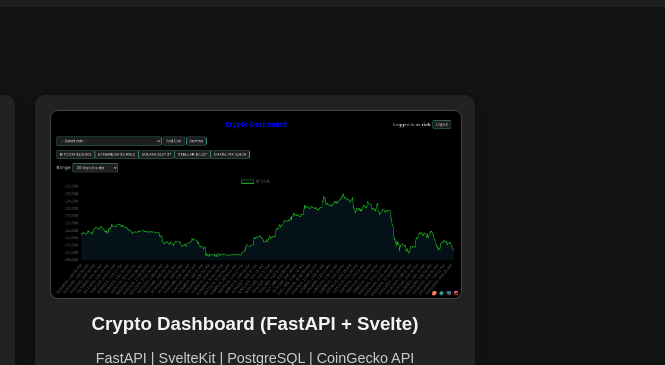
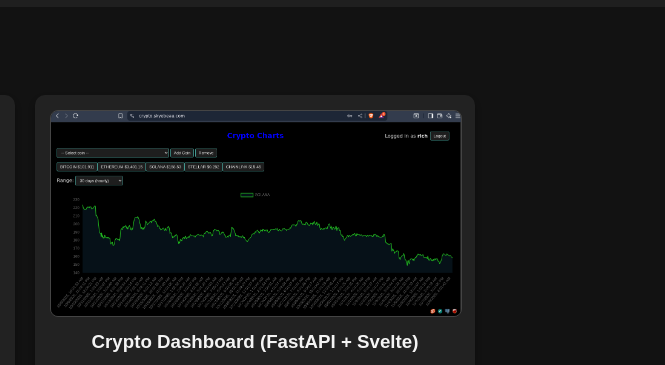
Before and after one commit to leblancr/portfolio, a plain HTML site: page index.html in a window 1280 px wide. Shown: the part 147-512 px from the top of the page, 615-1280 px from the left. Drawn offline with Linux system fonts and the light colour scheme.

Commit message:
changed crypto-dashboard to crypto-charts

```diff
--- a/index.html
+++ b/index.html
@@ -37,9 +37,9 @@
         </div>
       </div>
 
-      <!-- Crypto Dashboard -->
+      <!-- Crypto Charts -->
       <div class="project-card">
-        <img src="images/crypto-dashboard.png" alt="Crypto Dashboard Screenshot">
+        <img src="images/crypto-charts.png" alt="Crypto Dashboard Screenshot">
         <h3>Crypto Dashboard (FastAPI + Svelte)</h3>
         <p>FastAPI | SvelteKit | PostgreSQL | CoinGecko API</p>
         <p>
```
Also changed, not shown: images/crypto-charts.png (added), images/crypto-dashboard.png (deleted), 2 other files.
